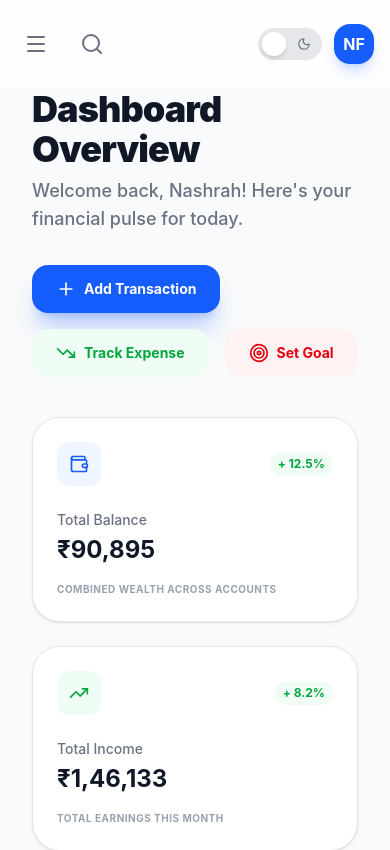
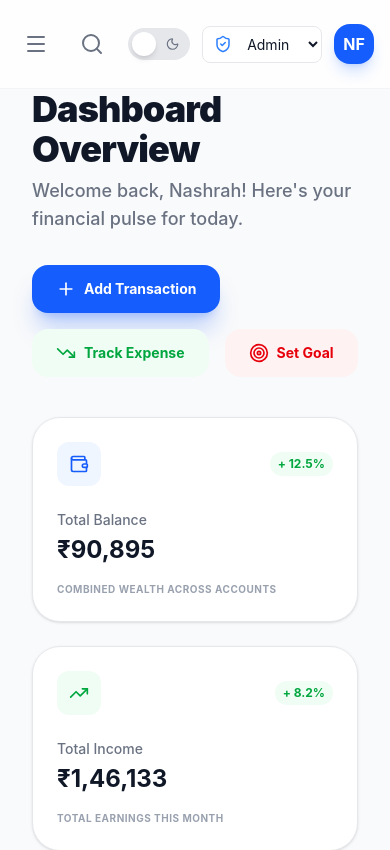
Before and after one commit to nashrah14/WealthPulse, a React (Vite) app: page / in a window 390 px wide. Shown: the top 850 px of the page. Built offline with nearby package versions, Linux system fonts and the light colour scheme.

Commit message:
Change RoleSwitcher visibility on Dashboard page

```diff
--- a/src/pages/Dashboard.tsx
+++ b/src/pages/Dashboard.tsx
@@ -100,7 +100,7 @@ export default function Dashboard() {
 
             <div className="h-8 w-[1px] bg-gray-200 dark:bg-gray-800 hidden sm:block" />
 
-            <div className="hidden md:block">
+            <div className="block">
               <RoleSwitcher />
             </div>
 
```
